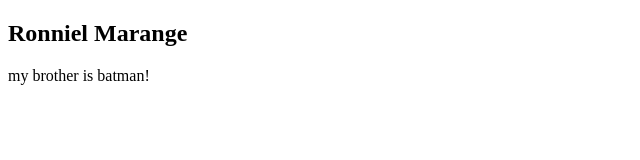
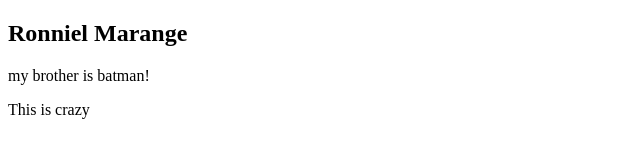
Before and after one commit to ronnie-thunderclap/Foobar, a plain HTML site: page index.html in a window 1280 px wide. Shown: the full height of the page, 0-640 px from the left. Drawn offline with Linux system fonts and the light colour scheme.

Commit message:
just a test

```diff
--- a/index.html
+++ b/index.html
@@ -9,5 +9,6 @@
 <body>
     <h2>Ronniel Marange</h2>
     <p>my brother is batman!</p>
+    <p>This is crazy</p>
 </body>
 </html>
```
